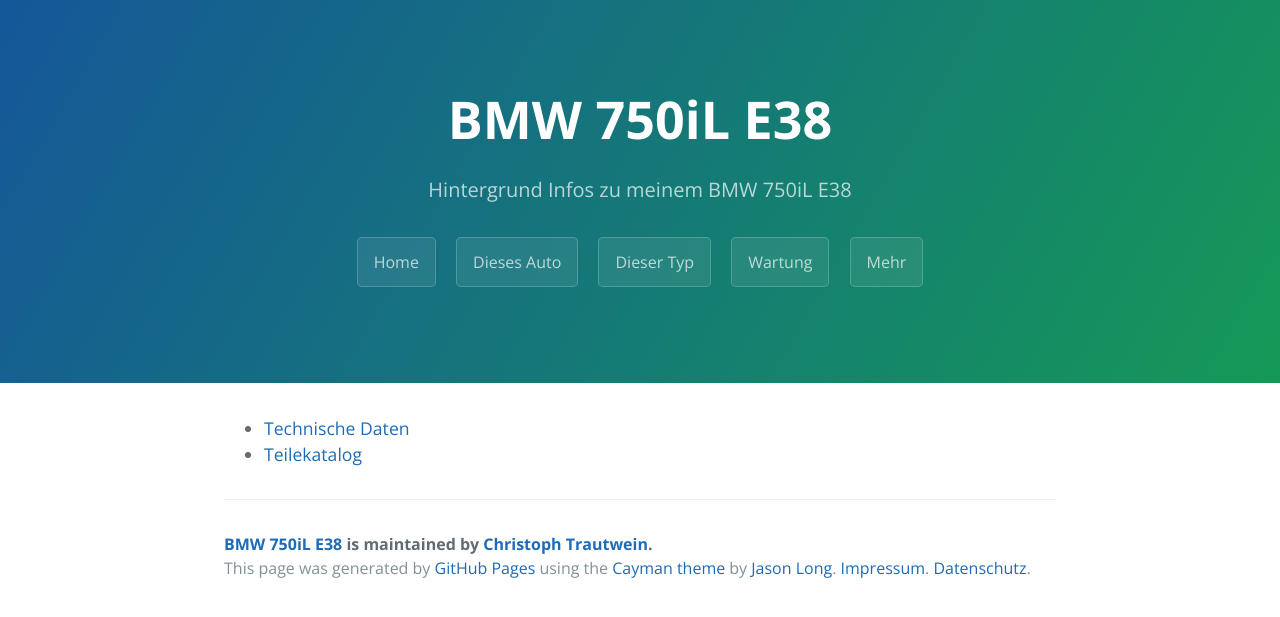
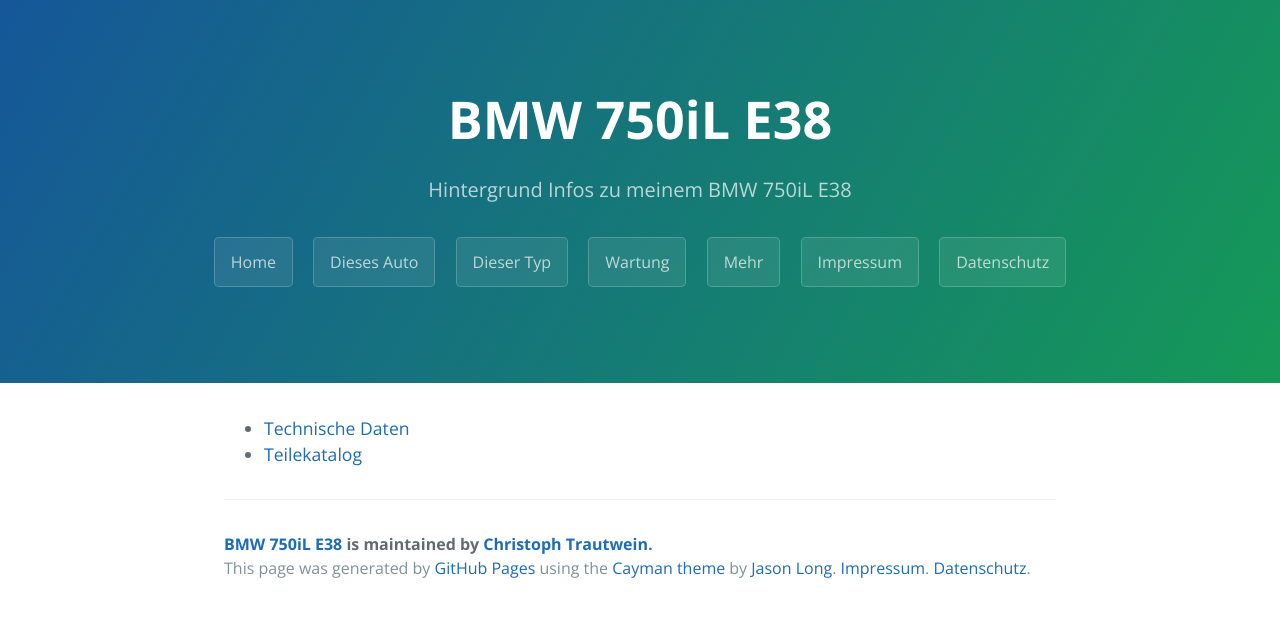
Before and after one commit to trautw/BMW750iL, a Jekyll site: the page built from docs/_pages/02_class.md, in a window 1280 px wide. Shown: the top 617 px of the page. Built offline with Jekyll 4.4.1, drawn with Linux system fonts in a browser that asks for light colours; part of the change alters nothing that is shown.

```diff
--- a/docs/_config.yml
+++ b/docs/_config.yml
@@ -17,6 +17,6 @@ url: "https://trautw.github.io" # the base hostname & protocol for your site
 # Build Settings
 sass:
   sass_dir: _sass
-include: ['_pages']
+include: ['_pages','_fineprint']
 kramdown:
   input: GFM
```
